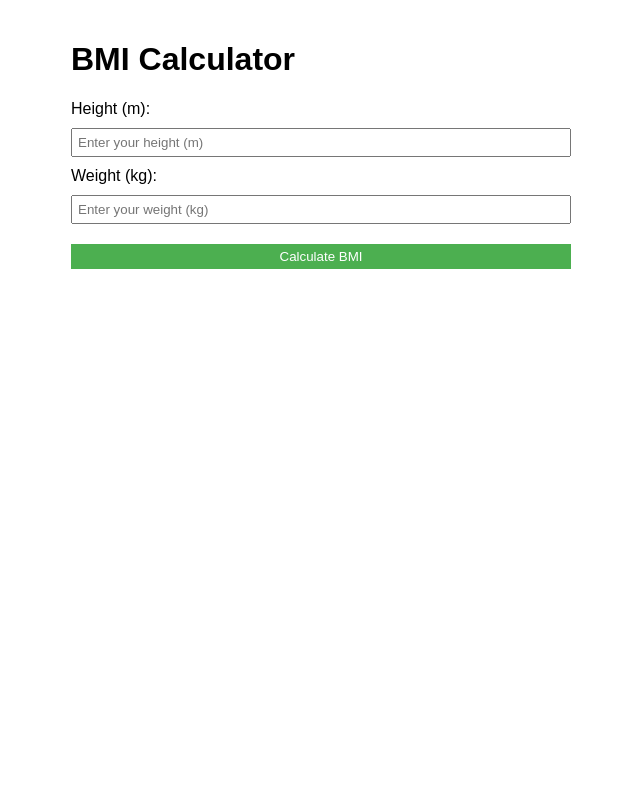
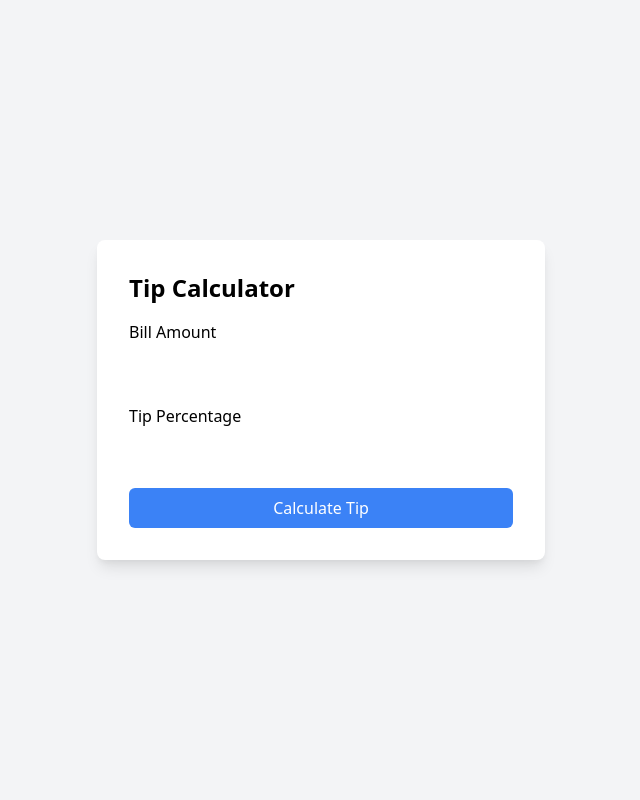
Before and after one commit to Afeez-Ola/web_BMI, a Flask app: template templates/index.html in a window 1280 px wide. Shown: the whole page, without its empty margins (319-959 px from the left). Run offline with Flask 3, Linux system fonts and the light colour scheme; the template is opened without the code that fills it, so the values that code supplies are empty.

Commit message:
Refactoring

```diff
--- a/main.py
+++ b/main.py
@@ -6,40 +6,12 @@
 app = Flask(__name__)
 
 
-def calculateBMI(height, weight):
-    bmi = weight / (height ** 2)
-    return bmi
-
-
-def categorize_bmi(bmi):
-    if bmi < 18.5:
-        category = "You are underweight"
-    elif bmi < 24:
-        category = "You are Normal Weight"
-    elif bmi < 30:
-        category = "You are Over weight"
-    else:
-        category = "You are Obese"
-    return category
-
-
 @app.route("/", methods=["GET", "POST"])
 def main():
     result = None
-    try:
-        if request.method == "POST":
-            height = float(request.form["height"])
-            weight = float(request.form["weight"])
-            bmi = int(calculateBMI(height, weight))
-            category = categorize_bmi(bmi)
-            result = {
-                "bmi": bmi,
-                "category": category
-            }
-            print(result)
-    except ValueError as error:
-        result = {"error": str(error)}
-    return render_template("index.html", result=result)
+    if request.method == "GET":
+        result = "We are up"
+    return result
 
 
 if __name__ == "__main__":
--- a/templates/index.html
+++ b/templates/index.html
@@ -1,37 +1,33 @@
 <!DOCTYPE html>
 <html lang="en">
 <head>
-    <meta charset="UTF-8">
-    <meta name="viewport" content="width=device-width, initial-scale=1.0">
-    <title>BMI Calculator</title>
-    <style>
-        body { font-family: Arial, sans-serif; max-width: 500px; margin: 0 auto; padding: 20px; }
-        form { display: flex; flex-direction: column; }
-        input, button { margin: 10px 0; padding: 5px; }
-        button { background-color: #4CAF50; color: white; border: none; cursor: pointer; }
-        button:hover { background-color: #45a049; }
-        .result { margin-top: 20px; font-weight: bold; }
-        .error { color: red; }
-    </style>
+  <meta charset="UTF-8">
+  <meta name="viewport" content="width=device-width, initial-scale=1.0">
+  <title>Tip Calculator</title>
+  <link href="https://cdn.jsdelivr.net/npm/tailwindcss@2.2.16/dist/tailwind.min.css" rel="stylesheet">
 </head>
-<body>
-    <h1>BMI Calculator</h1>
-    <form method="POST">
-        <label for="height">Height (m):</label>
-        <input type="number" id="height" name="height" step="0.01" placeholder="Enter your height (m)" required>
-        <label for="weight">Weight (kg):</label>
-        <input type="number" id="weight" name="weight" placeholder="Enter your weight (kg)" step="0.1" required>
-        <button type="submit">Calculate BMI</button>
+<body class="bg-gray-100 flex justify-center items-center h-screen">
+  <div class="bg-white shadow-lg rounded-lg p-8 w-full max-w-md">
+    <h1 class="text-2xl font-bold mb-4">Tip Calculator</h1>
+    <form method="post" class="space-y-4">
+      <div>
+        <label for="bill-amount" class="block font-medium mb-1">Bill Amount</label>
+        <input type="number" id="bill-amount" name="bill-amount" class="border-gray-300 rounded-md w-full py-2 px-3 focus:outline-none focus:ring-2 focus:ring-blue-500" required>
+      </div>
+      <div>
+        <label for="tip-percentage" class="block font-medium mb-1">Tip Percentage</label>
+        <input type="number" id="tip-percentage" name="tip-percentage" class="border-gray-300 rounded-md w-full py-2 px-3 focus:outline-none focus:ring-2 focus:ring-blue-500" required>
+      </div>
+      <div>
+        <button type="submit" class="bg-blue-500 hover:bg-blue-600 text-white font-medium py-2 px-4 rounded-md w-full">Calculate Tip</button>
+      </div>
     </form>
-    {% if result %}
-        {% if result.error %}
-            <p class="error">{{ result.error }}</p>
-        {% else %}
-            <div class="result">
-                <p>Your BMI is: {{ result.bmi }}</p>
-                <p>Category: {{ result.category }}</p>
-            </div>
-        {% endif %}
+    {% if tip_amount is defined and total_amount is defined %}
+    <div class="mt-4 text-center">
+      <p>Tip Amount: ${{ tip_amount|round(2) }}</p>
+      <p>Total Amount: ${{ total_amount|round(2) }}</p>
+    </div>
     {% endif %}
+  </div>
 </body>
 </html>
```
